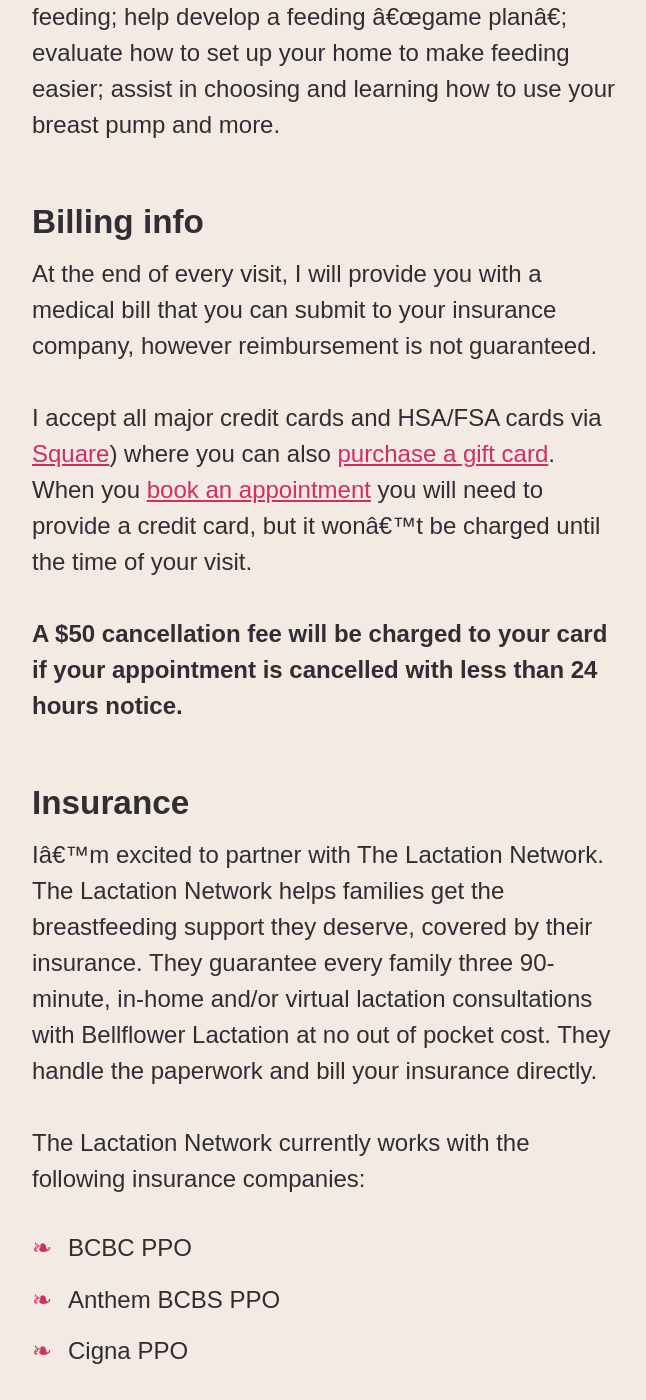
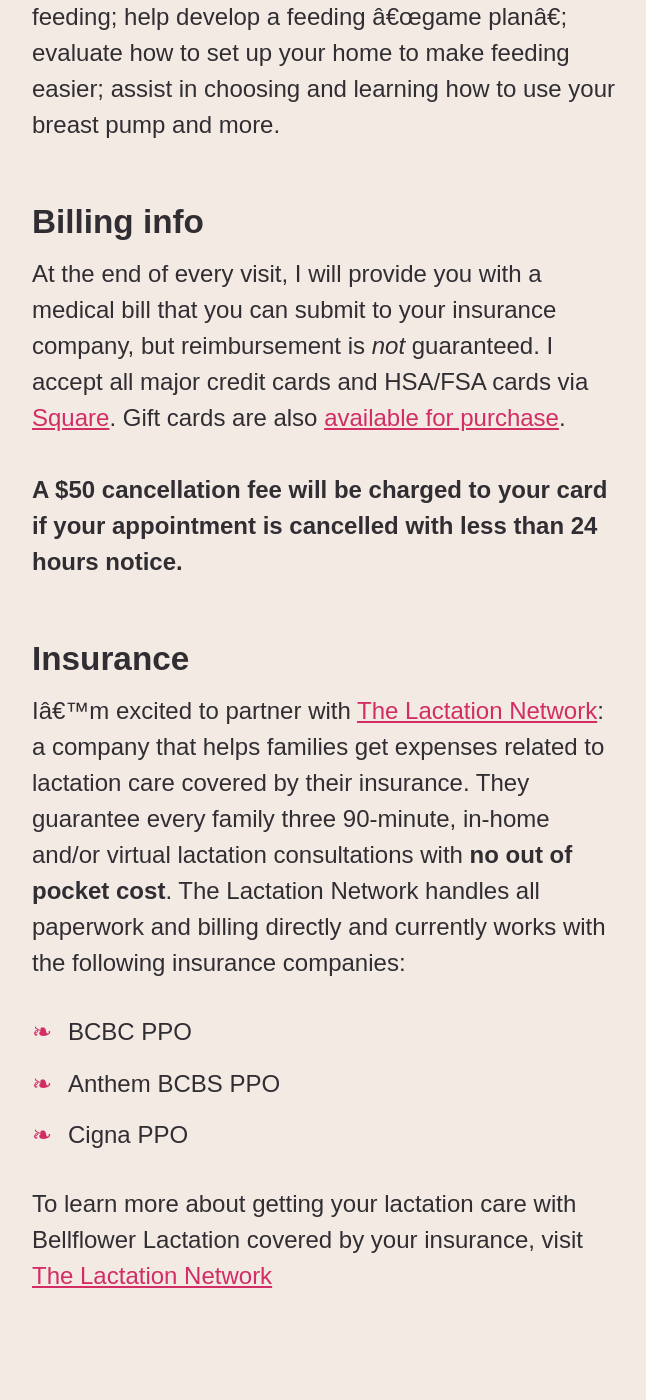
Before and after one commit to bellflowerlactation/bellflower, a Jekyll site: the page built from services.html, in a window 1280 px wide and 1400 px high, scrolled down 2554 px. Shown: the whole window, without its empty margins (8-654 px from the left). Built offline with Jekyll 4.4.1, drawn with Linux system fonts in a browser that asks for light colours; nearby versions of some CDN libraries; some web fonts are replaced; some of the changed text lies outside the part shown.

Commit message:
Add <id> to headings and update insurance copy on services page

```diff
--- a/services.html
+++ b/services.html
@@ -17,13 +17,13 @@ title: "Services"
             alt="Same sex couple caring for a baby."
             height="300"
             width="800"
+            src="/assets/images/couple_w_baby_1600w.jpg"
             srcset="/assets/images/couple_w_baby_800w.jpg,
                     /assets/images/couple_w_baby_1200w.jpg 1.5x,
-                    /assets/images/couple_w_baby_1600w.jpg 2x"
-            src="/assets/images/couple_w_baby_1600w.jpg">
+                    /assets/images/couple_w_baby_1600w.jpg 2x">
     </div>
     <section class="u-mb:16 u-sm-mb:12">
-        <h2>Initial visits</h2>
+        <h2 id="initial-visits">Initial visits</h2>
         <table>
             <tr>
                 <td>In-home visit (2 hrs)</td>
@@ -50,7 +50,7 @@ title: "Services"
         </p>
     </section>
     <section class="u-mb:16 u-sm-mb:12">
-        <h2>Follow-up visits and back-to-work consults</h2>
+        <h2 id="follow-up-visits">Follow-up visits and back-to-work consults</h2>
         <table>
             <tr>
                 <td>In-home visit (1 hr)</td>
@@ -70,7 +70,7 @@ title: "Services"
         </p>
     </section>
     <section class="u-mb:16 u-sm-mb:12">
-        <h2>Prenatal visits</h2>
+        <h2 id="prenatal-visits">Prenatal visits</h2>
         <table>
             <tr>
                 <td>In-home visit (1 hr)</td>
@@ -89,17 +89,13 @@ title: "Services"
         </p>
     </section>
     <section class="u-mb:16 u-sm-mb:12">
-        <h2>Billing info</h2>
+        <h2 id="billing-info">Billing info</h2>
         <p>
             At the end of every visit, I will provide you with a medical bill that you can submit
-            to your insurance company, however reimbursement is not guaranteed.
-        </p>
-        <p>
+            to your insurance company, but reimbursement is <em>not</em> guaranteed.
             I accept all major credit cards and HSA/FSA cards via
-            <a href="https://squareup.com/us/en">Square</a>) where you can also
-            <a href="https://squareup.com/gift/ML5R1SSZJNDAH/order">purchase a gift card</a>.
-            When you <a href="https://app.milknotes.com/calendar/?id=1614">book an appointment</a> you
-            will need to provide a credit card, but it won’t be charged until the time of your visit.
+            <a href="https://squareup.com/us/en">Square</a>. Gift cards are also
+            <a href="https://squareup.com/gift/ML5R1SSZJNDAH/order">available for purchase</a>.
         </p>
         <p>
             <strong>
@@ -109,16 +105,17 @@ title: "Services"
         </p>
     </section>
     <section>
-        <h2>Insurance</h2>
+        <h2 id="insurance">Insurance</h2>
         <p>
-            I’m excited to partner with The Lactation Network. The Lactation Network helps
-            families get the breastfeeding support they deserve, covered by their insurance. They
-            guarantee every family three 90-minute, in-home and/or virtual lactation consultations
-            with Bellflower Lactation at no out of pocket cost. They handle the paperwork and bill
-            your insurance directly.
+            I’m excited to partner with <a href="https://lactationnetwork.com/about">The
+            Lactation Network</a>: a company that helps families get expenses related to
+            lactation care covered by their insurance. They guarantee every family
+            three 90-minute, in-home and/or virtual lactation consultations with
+            <strong>no out of pocket cost</strong>. The Lactation Network handles all
+            paperwork and billing directly and currently works with the following
+            insurance companies:
         </p>
         <p>
-            The Lactation Network currently works with the following insurance companies:
             <ul class="fleuron">
                 <li>BCBC PPO</li>
                 <li>Anthem BCBS PPO</li>
```
Also changed, not shown: other parts of services.html (+1 -1 lines), policies.html (+4 -4 lines).
